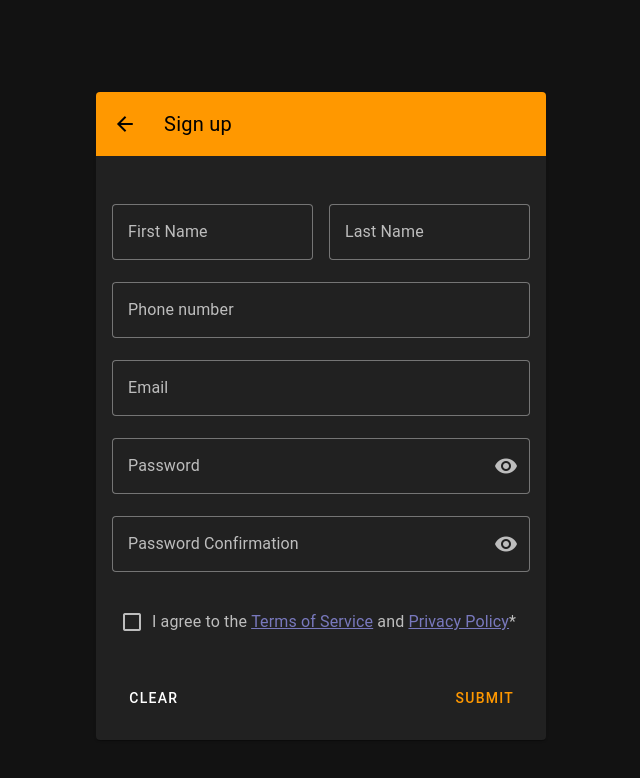
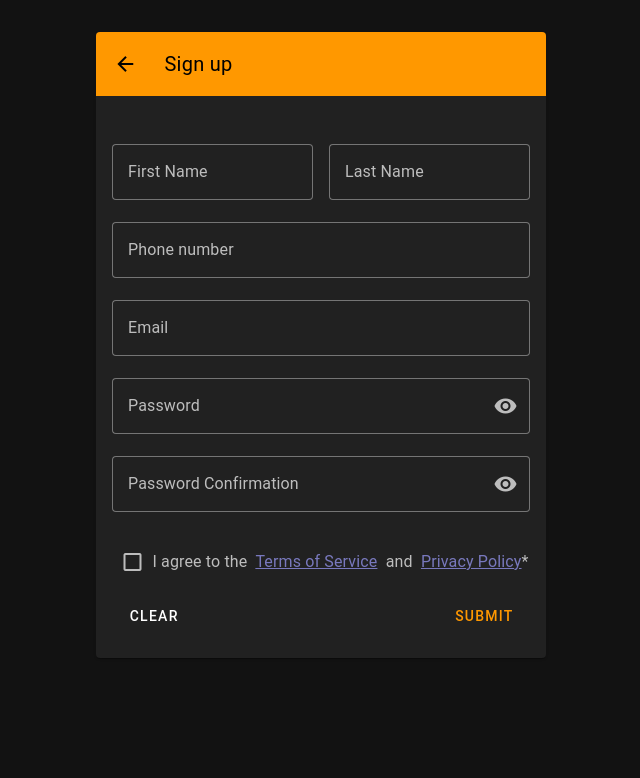
Before and after one commit to ecatamosa/ToolBucks, a Vue app: page /register in a window 1280 px wide. Shown: the top 778 px of the page, without its empty margins (319-959 px from the left). Built offline with nearby package versions, Linux system fonts and the light colour scheme; no server answers.

Commit message:
feat: minor adjustments

```diff
--- a/src/components/auth/LoginForm.vue
+++ b/src/components/auth/LoginForm.vue
@@ -67,10 +67,12 @@ const onFormSubmit = () => {
 
 
 </script>
+
+
   <template>
   <div>
     <v-img
-      class="mx-auto mb-6"
+      class="mx-auto"
       max-width="220"
       src="/images/newloginlogo.png"
     ></v-img>
--- a/src/components/auth/RegisterForm.vue
+++ b/src/components/auth/RegisterForm.vue
@@ -84,8 +84,10 @@ const resetForm = () => {
 </script>
 
 <template>
+  <v-container fill-height>
+      <v-row justify="center" align="center">
         <v-card
-    class="mx-auto mt-16 mb-10"
+    class="mx-auto"
     style="max-width: 450px;"
   >
 
@@ -180,18 +182,17 @@ const resetForm = () => {
   v-model="formData.agreement"
   :rules="[requiredValidator]"
   color="orange"
+  class="d-flex align-center"
 >
   <template v-slot:label>
+    <div style="display: flex; flex-direction: column; text-align: left;">
+      <span>
         I agree to the&nbsp;
-          <a
-            href="#"
-            @click.stop.prevent="dialog = true"
-          >Terms of Service</a>
+        <a href="#" @click.stop.prevent="dialog = true">Terms of Service</a>
         &nbsp;and&nbsp;
-          <a
-            href="#"
-            @click.stop.prevent="dialog2 = true"
-          >Privacy Policy</a>*
+        <a href="#" @click.stop.prevent="dialog2 = true">Privacy Policy</a>*
+      </span>
+    </div>
   </template>
 </v-checkbox>
 
@@ -286,4 +287,6 @@ const resetForm = () => {
     </v-form>
     <!-- End of Form Section -->
   </v-card>
+      </v-row>
+  </v-container>
 </template>
--- a/src/main.js
+++ b/src/main.js
@@ -28,16 +28,20 @@ const vuetify = createVuetify({
       dark: {
         primary: '#BB86FC',
         secondary: '#03DAC6',
+        error: '#D32F2F',
         // Define other dark theme colors as needed
       },
       light: {
         primary: '#1976D2',
+        error: '#D32F2F',
         // Define other light theme colors as needed
       },
     },
   },
 })
 
+
+
 app.use(createPinia())
 app.use(router)
 app.use(vuetify)
--- /dev/null
+++ b/src/utils/VueTheme.js
@@ -0,0 +1,11 @@
+import { createVuetify } from "vuetify/lib/framework.mjs";
+
+export default createVuetify({
+    theme: {
+      themes: {
+        light: {
+          error: '#D32F2F', // Custom error color
+        },
+      },
+    },
+  });
--- a/src/views/system/DashboardView.vue
+++ b/src/views/system/DashboardView.vue
@@ -1,4 +1,5 @@
 <script setup>
+import AppLayout from '@/components/layout/AppLayout.vue';
 import { ref } from 'vue';
 import { RouterLink } from 'vue-router';
 import { useTheme } from 'vuetify';
@@ -36,6 +37,7 @@ const user = {
   'images/slide4.png',
   'images/slide5.png',
 ];
+
 const activeSlide = ref(0);
 
 </script>
@@ -95,7 +97,7 @@ const activeSlide = ref(0);
     </v-btn>
 
       </v-btn>
-      <v-btn text color="white">Tools</v-btn>
+      <v-btn text color="white">All Tools</v-btn>
       <v-btn text color="white">Rentals</v-btn>
       <v-btn text color="white">About</v-btn>
       <v-btn text color="white">Contact</v-btn>
@@ -215,14 +217,27 @@ const activeSlide = ref(0);
         <v-img :src="slide" alt="Slide Image" cover></v-img>
       </v-carousel-item>
   </v-carousel>
+</v-main>
+
+  </v-layout>
+
+  <v-layout>
+    <v-main >
+      <v-container fluid>
+        <v-row>
+          <v-col cols="12">
+            <h1>Popular Products</h1>
+          </v-col>
+        </v-row>
 
 
+      </v-container>
     </v-main>
+    </v-layout>
+</template>
 
 
 
-  </v-layout>
-</template>
 
 <style scoped>
 /* Hover area for triggering drawer */
```
Lines whose indentation alone changed are shown as unchanged.
